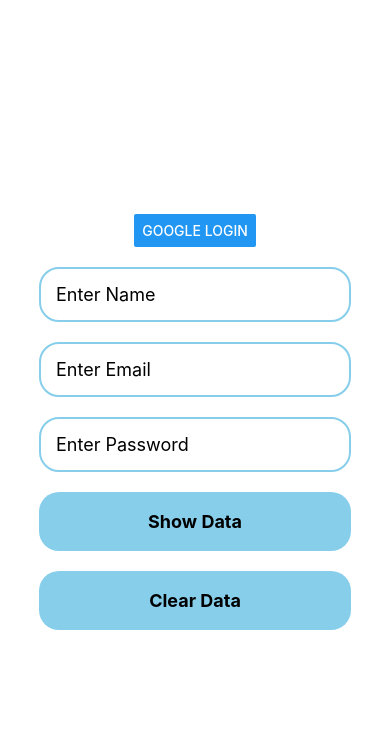
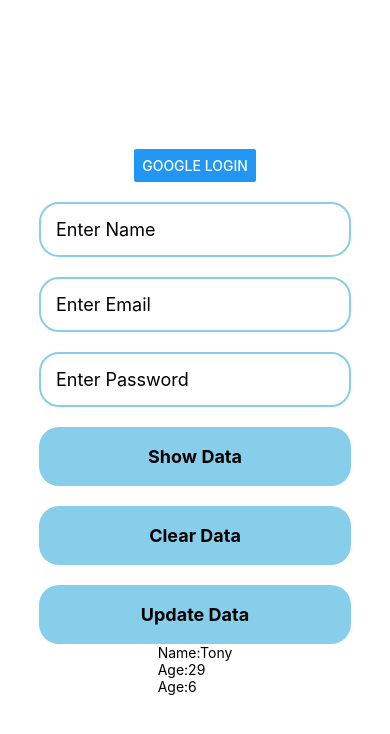
Before and after one commit to Mujahid1717/socialLogin_firebase, a React Native app: screen / in a window 390 px wide. Shown: the top 734 px of the page. Built offline with nearby package versions, Linux system fonts and the light colour scheme.

Commit message:
applying props update the value child component from parent component

```diff
--- a/App.js
+++ b/App.js
@@ -2,12 +2,15 @@
 import React,{useEffect,useState} from 'react'
 import { GoogleSignin, statusCodes } from '@react-native-google-signin/google-signin';
 import {exStyle} from './config/styles'
+import UserData from './src/screens/UserData'
 
 const App = () => {
   const [name, setName] = useState('');
   const [password, setPassword] = useState('');
   const [email, setEmail] = useState('');
   const [display, setDisplay] = useState(false);
+  // let name1 = 'peter'
+  const [num,setNum] = useState('Tony');
 
  const clearData = () => {
     setDisplay(false)
@@ -81,6 +84,11 @@
         }
       </View>
 
+      <TouchableOpacity style = {exStyle.Btn} onPress={()=>setNum('spiderman')}>
+        <Text style={exStyle.BtnText}>Update Data</Text>
+      </TouchableOpacity>
+      <UserData name={num} age = {29} height = {6}/>
+
     </View>
   )
 }
--- /dev/null
+++ b/src/screens/UserData.js
@@ -0,0 +1,16 @@
+import { StyleSheet, Text, View } from 'react-native'
+import React from 'react'
+
+const UserData = ({name,age,height}) => {
+  return (
+    <View>
+      <Text>Name:{name}</Text>
+      <Text>Age:{age}</Text>
+      <Text>Age:{height}</Text>
+    </View>
+  )
+}
+
+export default UserData
+
+const styles = StyleSheet.create({})
```
